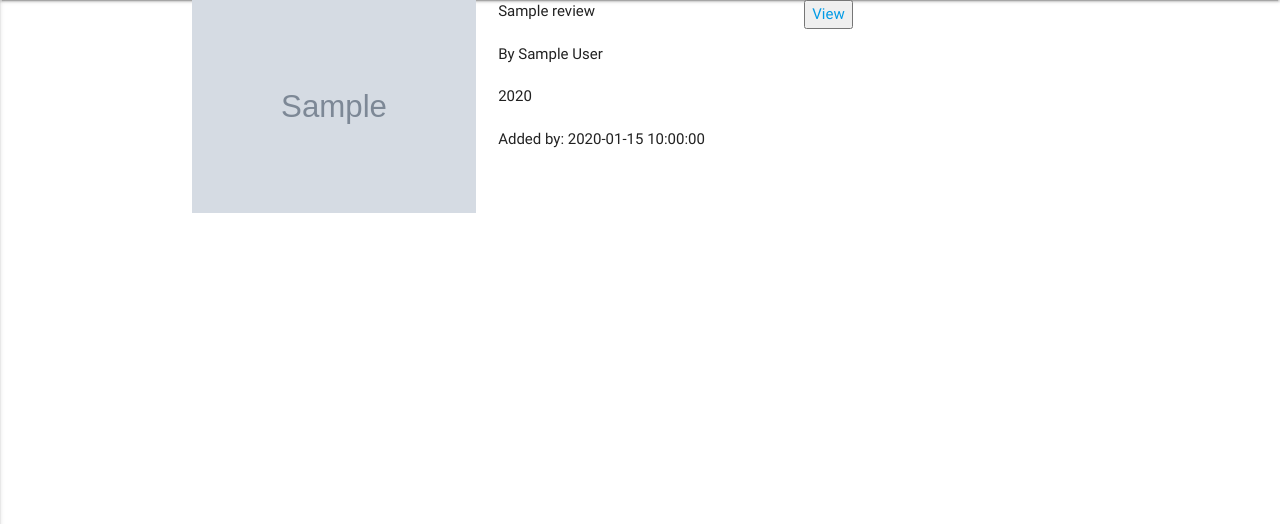
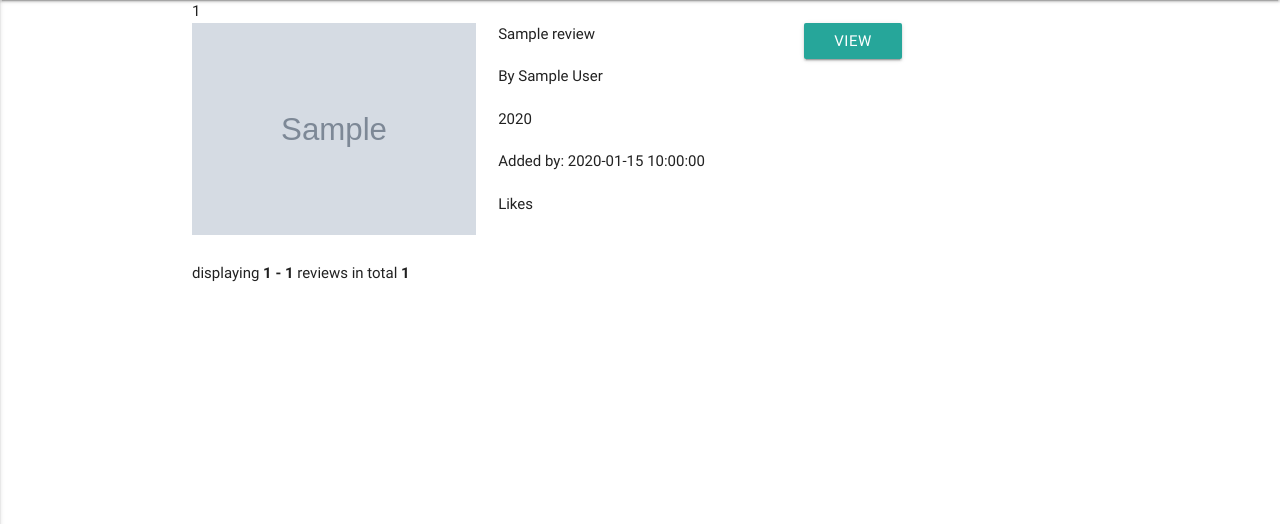
Before and after one commit to JBroks/booksy-reviews, a Flask app: page /show_collection in a window 1280 px wide. Shown: the part 64-588 px from the top of the page. Run offline with Flask 2, Linux system fonts and the light colour scheme; grey boxes marked "Sample" are stand-in pictures; a database or web service that is not in the repository returns one stand-in record (values such as "Sample title"); some libraries are stand-ins or nearby versions.

Commit message:
Pagination implemented but still bugs to be resolved

```diff
--- a/app.py
+++ b/app.py
@@ -1,6 +1,7 @@
 import os
 # Import Flask functionality in order to set up the application for use
 from flask import Flask, render_template, flash, redirect, request, url_for, session
+from flask_paginate import Pagination, get_page_parameter, get_page_args
 from flask_pymongo import PyMongo
 from flask_login import LoginManager, current_user, login_user, logout_user, login_required
 from bson.objectid import ObjectId
@@ -121,8 +122,11 @@ def insert_review():
 
 @app.route('/show_collection')
 def show_collection():
+    reviews=mongo.db.reviews.find().sort([("_id", -1)])
+    page = request.args.get(get_page_parameter(), type=int, default=1)
+    pagination = Pagination(page=page, per_page=4, total=reviews.count(), record_name='reviews')
     return render_template("collection.html",
-                           reviews=mongo.db.reviews.find(), title='Collection')
+                           reviews=reviews, pagination=pagination, title='Collection')
 
 # Set up IP address and port number so that AWS how to run and where to run the application
 if __name__ == '__main__':
--- a/templates/collection.html
+++ b/templates/collection.html
@@ -1,7 +1,12 @@
 {% extends "base.html" %}
 {% block content %}
 
+
+
 {% for review in reviews %}
+
+<div>{{ loop.index + pagination.skip }}</div>
+
 
 <div class="row">
     <div class="col s4"><img class="image-collection" src="{{ review.book_cover }}" alt="Picture of {{ review.book_title }}"></div>
@@ -18,8 +23,11 @@
          <div class="row">
             <div class="col s12">Added by: {{ review.added_by }}</div>
         </div>
+        <div class="row">
+            <div class="col s12">Likes</div>
+        </div>
     </div>
-    <div class="col l4 m4 s12"><button><a>View</a></button></div>
+    <div class="col l4 m4 s12"><button class="btn waves-effect waves-light">View</button></div>
 </div>
 
 {% if loop.index == (loop.length - 1) %}
@@ -30,4 +38,7 @@
 
 {% endfor %}
 
+{{ pagination.info }}
+{{ pagination.links }}
+
 {% endblock %}
```
